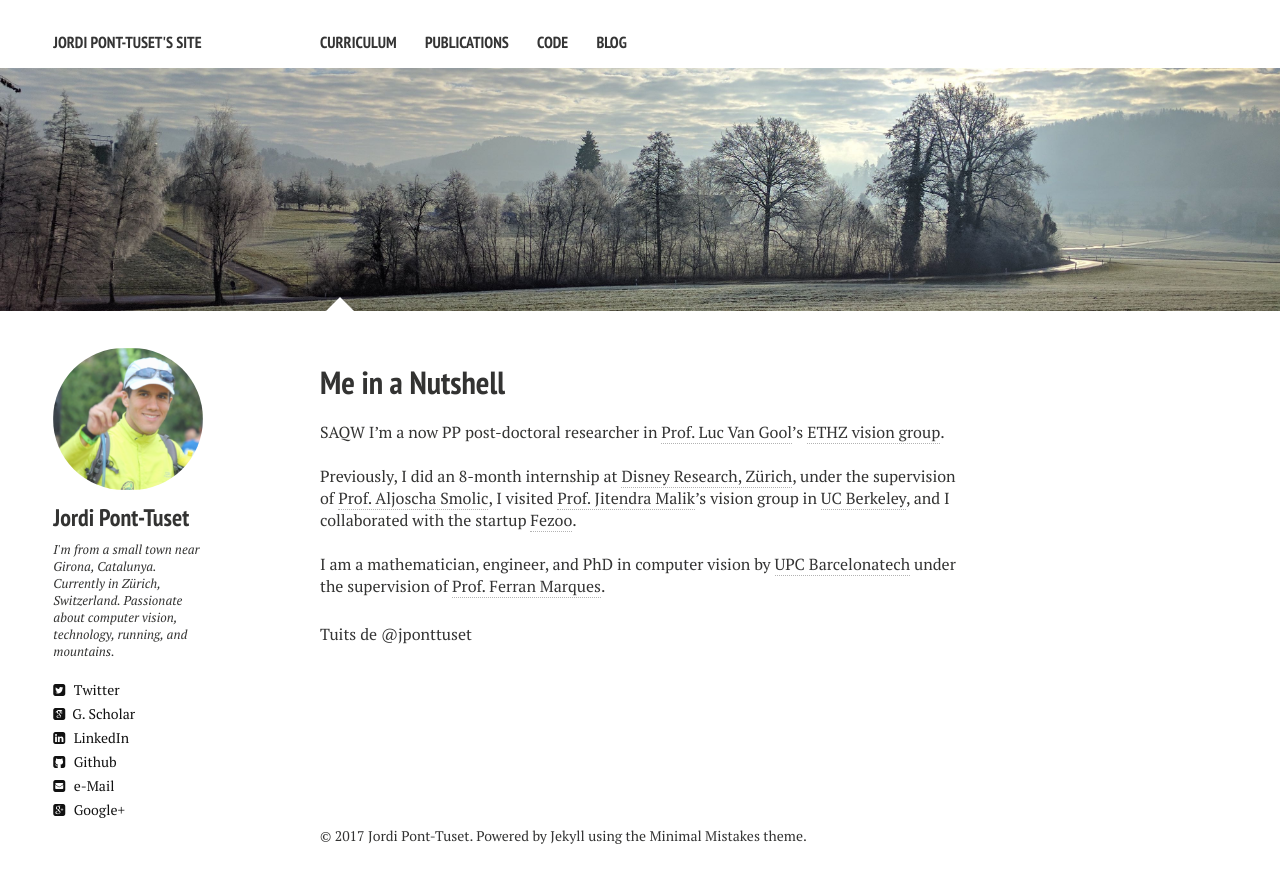
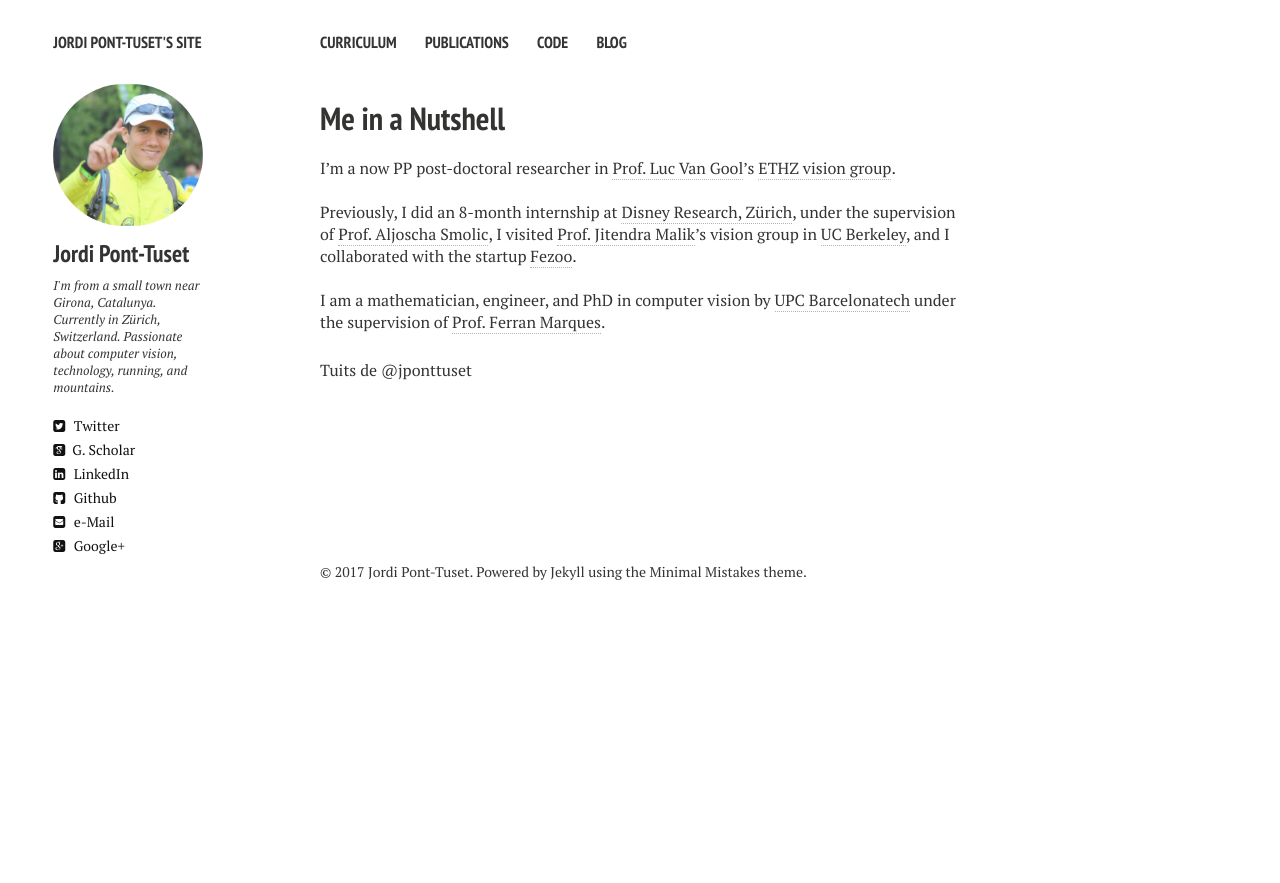
Before and after one commit to Soumyabrata/Soumyabrata.github.io, a Jekyll site: the page built from index.md, in a window 1280 px wide. Shown: the top 883 px of the page. Built offline with Jekyll 4.4.1, drawn with Linux system fonts in a browser that asks for light colours; nearby versions of some CDN libraries; comment, search, counter and statistics services are not loaded.

Commit message:
Changed index file further jj

```diff
--- a/index.md
+++ b/index.md
@@ -4,10 +4,10 @@ title: Me in a Nutshell
 description: "Soumyabrata DEV's website"
 tags: [Jekyll, theme, responsive, blog, template]
 image:
-  feature: trees.jpg
+  feature:
 ---
 
-SAQW I'm a now PP post-doctoral researcher in [Prof. Luc Van Gool](http://www.vision.ee.ethz.ch/members/get_member.cgi?id=1)'s [ETHZ vision group](http://www.vision.ee.ethz.ch/index.en.html).
+I'm a now PP post-doctoral researcher in [Prof. Luc Van Gool](http://www.vision.ee.ethz.ch/members/get_member.cgi?id=1)'s [ETHZ vision group](http://www.vision.ee.ethz.ch/index.en.html).
 
 <br />
 Previously, I did an 8-month internship at <a href="http://www.disneyresearch.com/research-labs/disney-research-zurich/" target="_blank">Disney Research, Zürich</a>, under the supervision of <a href="http://zurich.disneyresearch.com/~smolica/" target="_blank">Prof. Aljoscha Smolic</a>, I visited <a href="http://www.cs.berkeley.edu/~malik/" target="_blank">Prof. Jitendra Malik</a>'s vision group in <a href="http://www.berkeley.edu" target="_blank">UC Berkeley</a>, and I collaborated with the startup <a href="http://fezoo.cat" target="_blank">Fezoo</a>.
```
Also changed, not shown: CNAME (line endings or trailing spaces), 1 other file.
